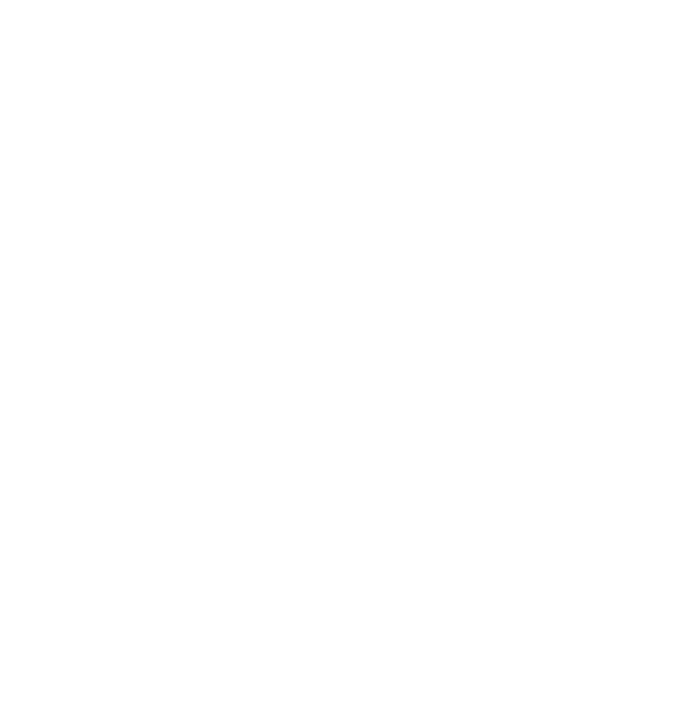
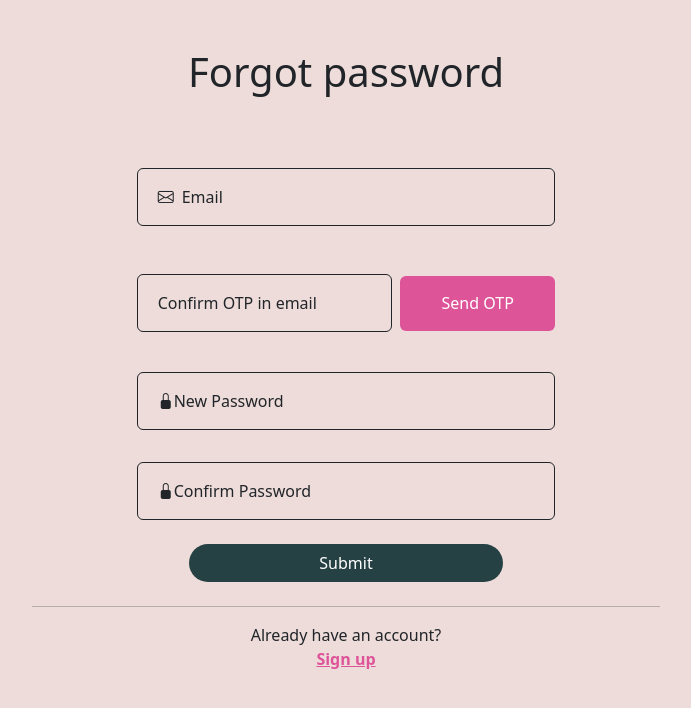
Before and after one commit to Porramin-Boonnak/vivart, a React (Create React App) app: page /forgetpassword in a window 1280 px wide. Before the commit this address had no page. Shown: the top 708 px of the page, without its empty margins (294-985 px from the left). Built offline with nearby package versions, Linux system fonts and the light colour scheme.

Commit message:
Add_ForgetPasswordPage

```diff
--- /dev/null
+++ b/src/pages/forgetpassword.js
@@ -0,0 +1,76 @@
+export default function ForgetPass() {
+    return (
+        <div className="container-fluid bg-secondary d-flex flex-column justify-content-start align-items-center vh-100 w-100 text-center">
+            <h1 className="my-5 fw-light">Forgot password</h1>
+
+            <div className="form-floating my-4 col-md-6 col-lg-4">
+                <input
+                    type="email"
+                    className="form-control bg-secondary border border-dark"
+                    id="floatingInput"
+                    placeholder="name@example.com"
+                />
+                <label htmlFor="floatingInput" className="ms-2">
+                    <i className="bi bi-envelope me-2"></i>Email
+                </label>
+            </div>
+
+            <div className="col-md-6 col-lg-4">
+                <div className="form-floating my-4 d-flex align-items-center">
+                    <input
+                        type="text"
+                        className="form-control bg-secondary border-dark"
+                        id="floatingOTP"
+                        placeholder="OTP"
+                        style={{ width: "80%" }}
+                    />
+                    <label htmlFor="floatingOTP" className="ms-2">
+                        Confirm OTP in email
+                    </label>
+                    <button className="btn cs-color ms-2 bg-primary" style={{ height: 55, width: 200}} type="button">
+                        Send OTP
+                    </button>
+                </div>
+            </div>
+
+            <div className="form-floating my-3 col-md-6 col-lg-4">
+                <input
+                    type="password"
+                    className="form-control bg-secondary border border-dark"
+                    id="floatingNewPassword"
+                    placeholder="New Password"
+                />
+                <label htmlFor="floatingNewPassword" className="ms-2">
+                    <i className="bi bi-lock-fill"></i>New Password
+                </label>
+            </div>
+
+            <div className="form-floating my-3 col-md-6 col-lg-4">
+                <input
+                    type="password"
+                    className="form-control bg-secondary border border-dark"
+                    id="floatingConfirmPassword"
+                    placeholder="Confirm Password"
+                />
+                <label htmlFor="floatingConfirmPassword" className="ms-2">
+                    <i className="bi bi-lock-fill"></i>Confirm Password
+                </label>
+            </div>
+
+            <div className="d-grid col-3 my-2">
+                <button className="btn cs-color rounded-pill" type="button">
+                    Submit
+                </button>
+            </div>
+
+            <hr className="w-50 bg-primary" />
+            <p>
+                Already have an account?{" "}
+                <a href="#" className="text-pink fw-bold">
+                    <br className="my-2" />
+                    Sign up
+                </a>
+            </p>
+        </div>
+    );
+}
--- a/src/pages/router.js
+++ b/src/pages/router.js
@@ -4,6 +4,7 @@
 import Home from '../pages/home'
 import Signin from "./signin";
 import Information from "../pages/information";
+import ForgetPassword from "../pages/forgetpassword";
 export default function Router(){
     return (
         <BrowserRouter>
@@ -13,6 +14,7 @@
             <Route path="/login" element={<Login />}/>
             <Route path="/signin" element={<Signin />}/>
             <Route path="/information" element={<Information />}/>
+            <Route path="/forgetpassword" element={<ForgetPassword />}/>
           </Routes>
         </BrowserRouter>
       );
```
